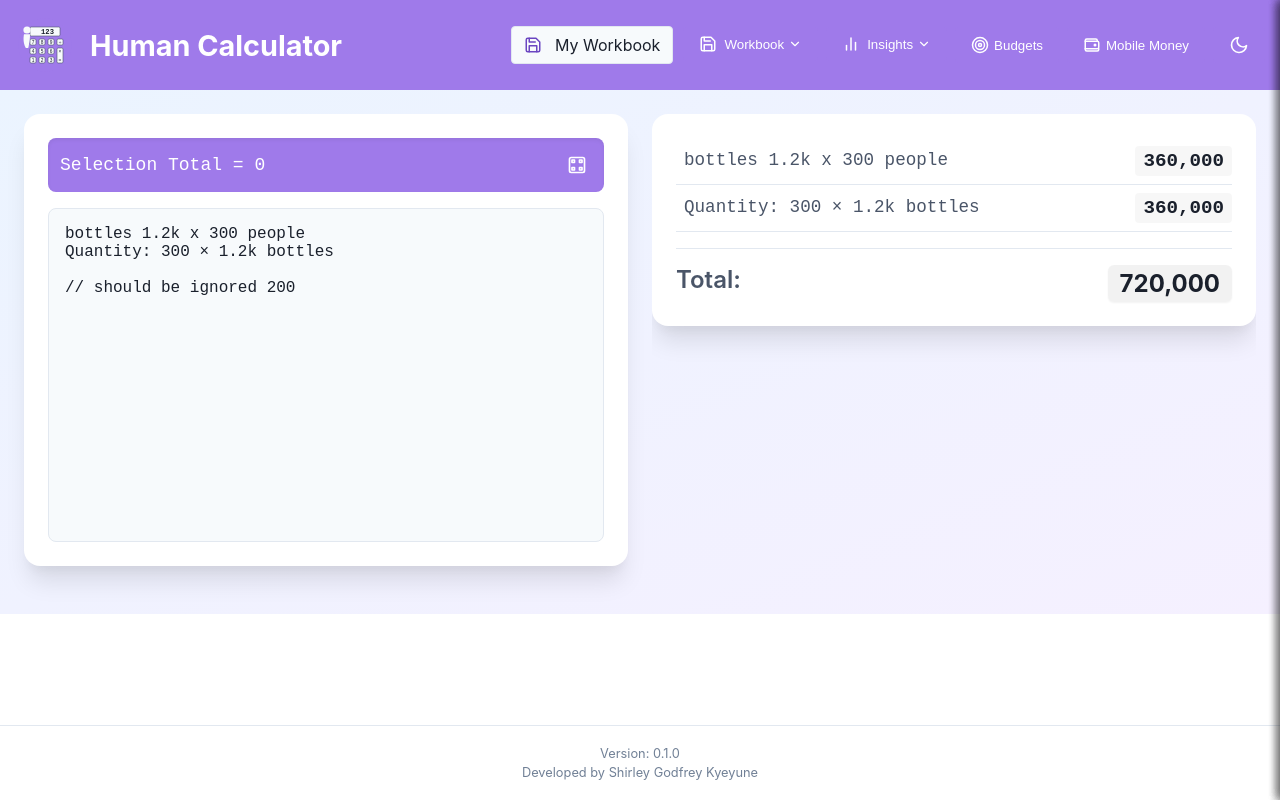
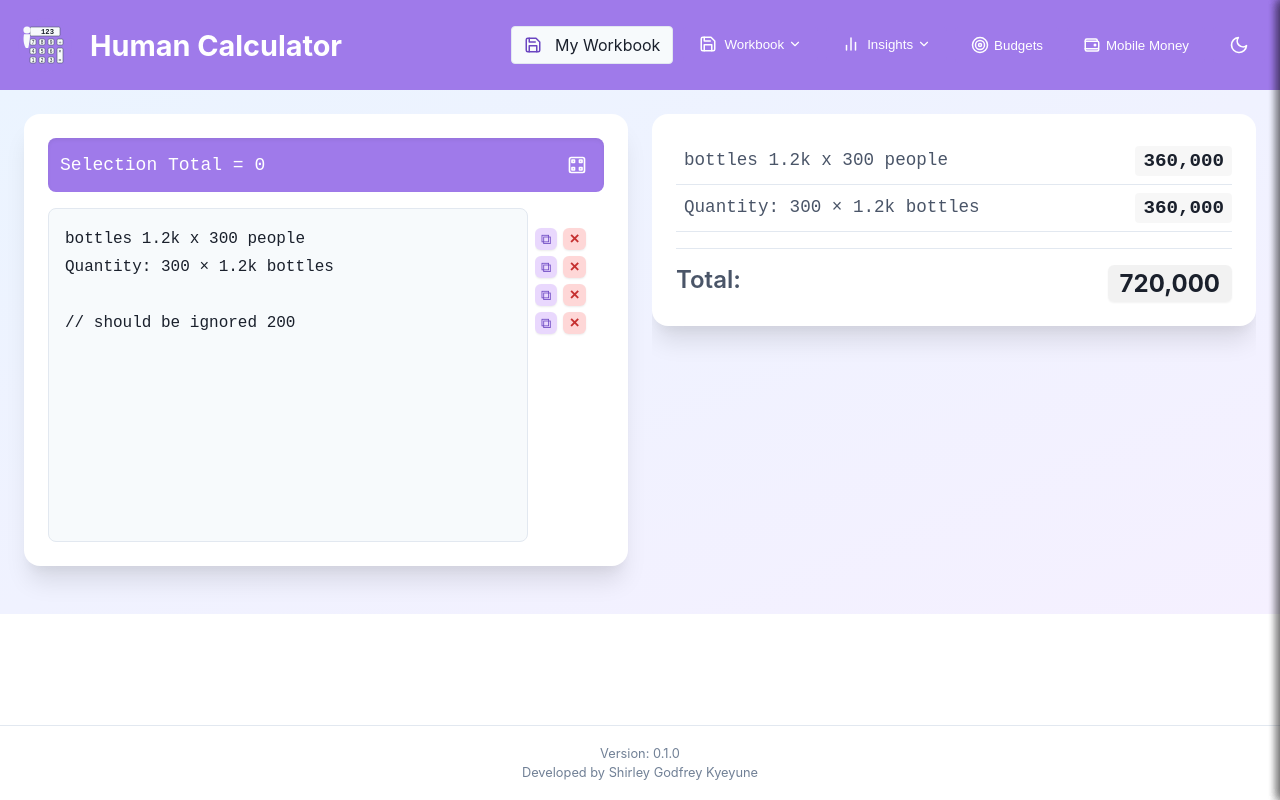
Before and after one commit to ShirleyKyeyune/HumanCalculator, a React (Create React App) app: page / in a window 1280 px wide. Built offline with nearby package versions, Linux system fonts and the light colour scheme.

Commit message:
feat: add line actions for duplicating and deleting lines in textarea

```diff
--- a/src/HumanWebCalculator.css
+++ b/src/HumanWebCalculator.css
@@ -177,6 +177,13 @@ body {
   color: white;
 }
 
+.calculator-textarea-row {
+  display: flex;
+  flex: 1;
+  gap: 0.375rem;
+  min-height: 0;
+}
+
 .calculator-textarea {
   flex: 1;
   resize: none;
@@ -186,9 +193,16 @@ body {
   background-color: #f7fafc;
   font-family: monospace;
   font-size: 1rem;
+  line-height: 1.75rem;
   color: #1a202c;
   transition: all 0.3s;
   min-height: 300px;
+  /* Each typed line must map to exactly one visual row so the line-actions
+     gutter's rows line up with it - wrapping a long line would otherwise
+     push every row below it out of alignment. Long lines scroll
+     horizontally instead. */
+  white-space: pre;
+  overflow-x: auto;
 }
 
 .calculator-textarea:focus {
@@ -201,6 +215,93 @@ body {
   background-color: #4a5568;
   border-color: #4a5568;
   color: #e2e8f0;
+}
+
+/* Delete/duplicate panel to the right of the textarea, outside its box -
+   one row per typed line, kept in sync with the textarea's own scroll via
+   a transparent border/padding that mirrors the textarea's box model
+   exactly, so row N always sits level with line N. */
+.line-actions-gutter {
+  flex-shrink: 0;
+  width: 4.25rem;
+  padding: 1rem 0;
+  border: 1px solid transparent;
+  overflow: hidden;
+}
+
+.line-actions-row {
+  height: 1.75rem;
+  display: flex;
+  align-items: center;
+  gap: 0.375rem;
+}
+
+.line-action-button {
+  width: 1.4rem;
+  height: 1.4rem;
+  margin: 0.1rem 0;
+  display: flex;
+  align-items: center;
+  justify-content: center;
+  border: none;
+  border-radius: 0.375rem;
+  cursor: pointer;
+  font-size: 0.9rem;
+  line-height: 1;
+  padding: 0;
+  box-shadow: 0 1px 2px rgba(0, 0, 0, 0.08);
+  transition: transform 0.1s, background-color 0.15s, color 0.15s, box-shadow 0.15s;
+}
+
+.line-action-button:hover {
+  transform: translateY(-1px);
+  box-shadow: 0 2px 4px rgba(0, 0, 0, 0.15);
+}
+
+.line-action-button:active {
+  transform: translateY(0);
+}
+
+.line-action-button.duplicate {
+  background-color: #e9d8fd;
+  color: #6b46c1;
+}
+
+.line-action-button.duplicate:hover {
+  background-color: #d6bcfa;
+  color: #553c9a;
+}
+
+.line-action-button.delete {
+  background-color: #fed7d7;
+  color: #c53030;
+  font-size: 1.05rem;
+  font-weight: 700;
+}
+
+.line-action-button.delete:hover {
+  background-color: #fc8181;
+  color: white;
+}
+
+.dark .line-action-button.duplicate {
+  background-color: #44337a;
+  color: #d6bcfa;
+}
+
+.dark .line-action-button.duplicate:hover {
+  background-color: #553c9a;
+  color: #e9d8fd;
+}
+
+.dark .line-action-button.delete {
+  background-color: #742a2a;
+  color: #fc8181;
+}
+
+.dark .line-action-button.delete:hover {
+  background-color: #9b2c2c;
+  color: white;
 }
 
 .results-container {
--- a/src/HumanWebCalculator.jsx
+++ b/src/HumanWebCalculator.jsx
@@ -130,6 +130,7 @@ export default function HumanWebCalculator({
   const fileInputRef = useRef(null);
   const resultsContainerRef = useRef(null);
   const historyPanelRef = useRef(null);
+  const lineGutterRef = useRef(null);
 
   // Mirror the latest text/total into refs so callbacks that need the
   // "current" calculation (e.g. saveToHistory) can stay referentially
@@ -636,6 +637,29 @@ export default function HumanWebCalculator({
     reader.readAsText(file);
   };
 
+  // Keep the per-line action gutter's scroll position in sync with the
+  // textarea's own internal scroll - the gutter has no scrollbar of its
+  // own, it just mirrors whatever's currently visible.
+  const handleTextareaScroll = (e) => {
+    if (lineGutterRef.current) {
+      lineGutterRef.current.scrollTop = e.target.scrollTop;
+    }
+  };
+
+  // Remove a single line (by its raw line index, including blank lines) from the textarea.
+  const handleDeleteLine = (lineIndex) => {
+    const lines = text.split(/\r?\n/);
+    lines.splice(lineIndex, 1);
+    setText(lines.join('\n'));
+  };
+
+  // Duplicate a single line, inserting the copy directly below it.
+  const handleDuplicateLine = (lineIndex) => {
+    const lines = text.split(/\r?\n/);
+    lines.splice(lineIndex + 1, 0, lines[lineIndex]);
+    setText(lines.join('\n'));
+  };
+
   return (
     <div className="calculator-container">
 
@@ -830,13 +854,40 @@ export default function HumanWebCalculator({
                 <QRCodeIcon className="icon" />
               </button>
             </div>
+            <div className="calculator-textarea-row">
               <textarea
                 ref={textareaRef}
                 value={text}
                 onChange={e => setText(e.target.value)}
+                onScroll={handleTextareaScroll}
                 className="calculator-textarea"
                 spellCheck="false"
               />
+              <div className="line-actions-gutter" ref={lineGutterRef}>
+                {text.split(/\r?\n/).map((line, idx) => (
+                  <div key={idx} className="line-actions-row">
+                    <button
+                      type="button"
+                      className="line-action-button duplicate"
+                      onClick={() => handleDuplicateLine(idx)}
+                      title="Duplicate line"
+                      aria-label={`Duplicate line ${idx + 1}`}
+                    >
+                      ⧉
+                    </button>
+                    <button
+                      type="button"
+                      className="line-action-button delete"
+                      onClick={() => handleDeleteLine(idx)}
+                      title="Delete line"
+                      aria-label={`Delete line ${idx + 1}`}
+                    >
+                      ×
+                    </button>
+                  </div>
+                ))}
+              </div>
+            </div>
           </div>
 
           {/* Right panel */}
```
Lines whose indentation alone changed are shown as unchanged.
